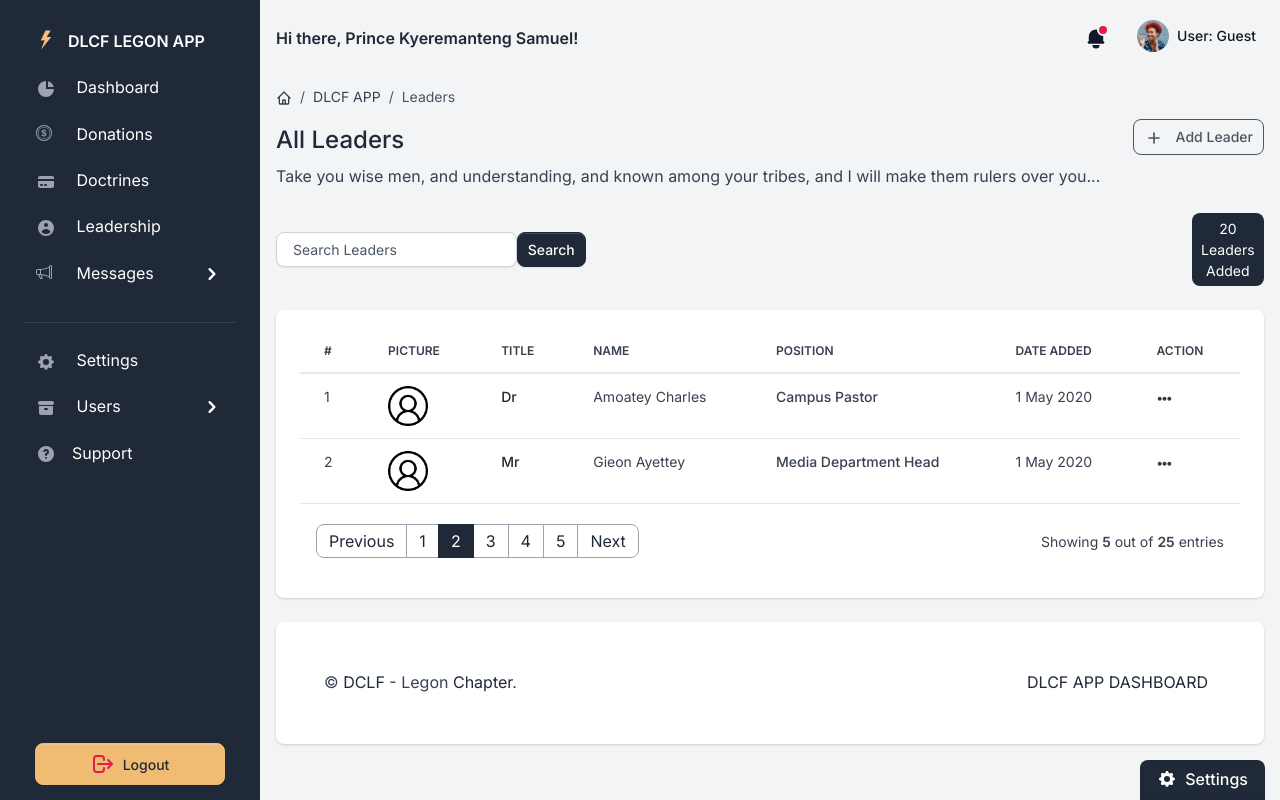
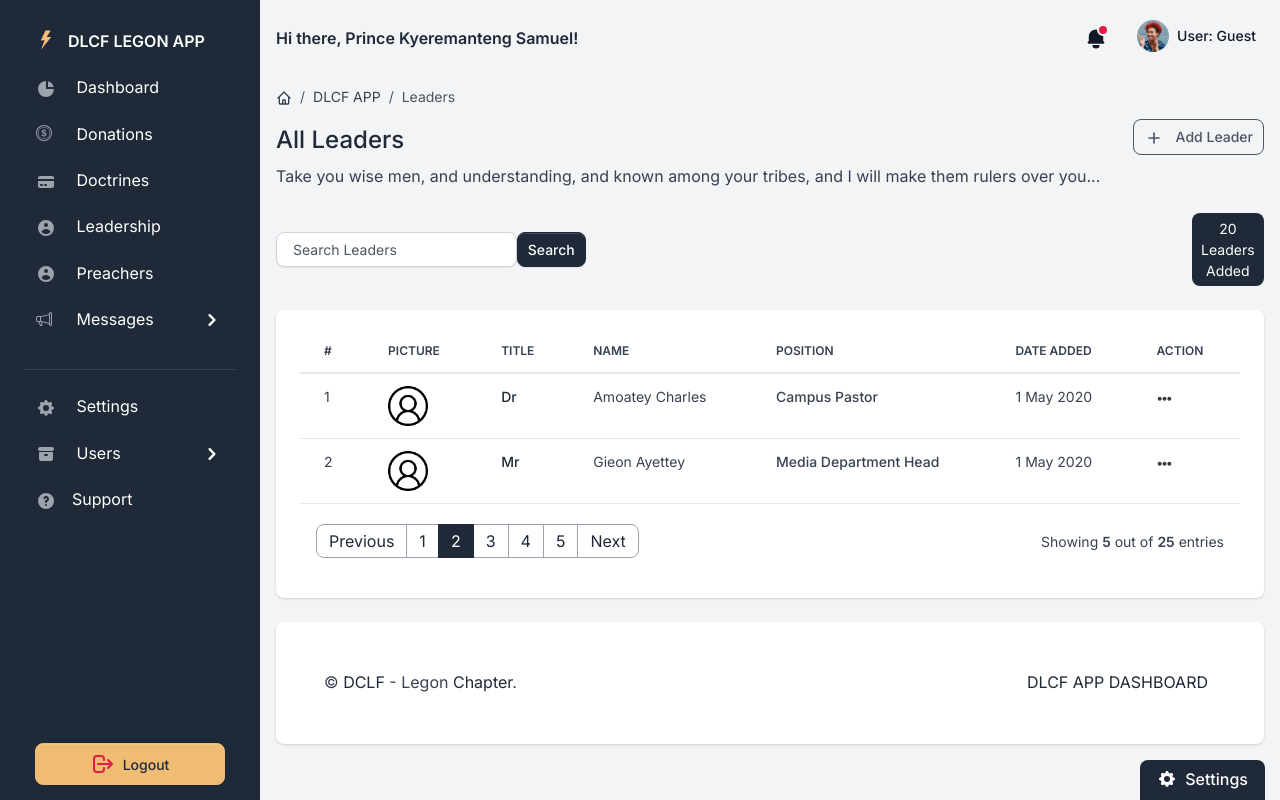
Before and after one commit to DCLF-LEGON/app_backend, a Django app: template core/dashboard/templates/dashboard/leaders.html in a window 1280 px wide. Run offline with Django 4.2, Linux system fonts and the light colour scheme; the template is opened without the code that fills it, so the values that code supplies are empty; some libraries are stand-ins or nearby versions.

Commit message:
Update sidebar.html

```diff
--- a/core/dashboard/templates/includes/sidebar.html
+++ b/core/dashboard/templates/includes/sidebar.html
@@ -96,6 +96,19 @@
                 </a>
               </li>
               <li class="nav-item {% if 'leadership' in segment %} active {% endif %}">
+                <a href="{% url 'dashboard:create-update-leader' %}" class="nav-link">
+                  <span class="sidebar-icon">
+                    <svg class="icon icon-xs me-2" fill="currentColor" viewBox="0 0 20 20"
+                      xmlns="http://www.w3.org/2000/svg">
+                      <path fill-rule="evenodd"
+                        d="M18 10a8 8 0 11-16 0 8 8 0 0116 0zm-6-3a2 2 0 11-4 0 2 2 0 014 0zm-2 4a5 5 0 00-4.546 2.916A5.986 5.986 0 0010 16a5.986 5.986 0 004.546-2.084A5 5 0 0010 11z"
+                        clip-rule="evenodd"></path>
+                    </svg>
+                  </span>
+                  <span class="sidebar-text">Leadership</span>
+                </a>
+              </li>
+              <li class="nav-item {% if 'preachers' in segment %} active {% endif %}">
                 <a href="{% url 'dashboard:leaders' %}" class="nav-link">
                   <span class="sidebar-icon">
                     <svg class="icon icon-xs me-2" fill="currentColor" viewBox="0 0 20 20"
@@ -105,7 +118,7 @@
                         clip-rule="evenodd"></path>
                     </svg>
                   </span>
-                  <span class="sidebar-text">Leadership</span>
+                  <span class="sidebar-text">Preachers</span>
                 </a>
               </li>
               <li class="nav-item {% if 'tables-bootstrap-' in segment %} active {% endif %}">
```
